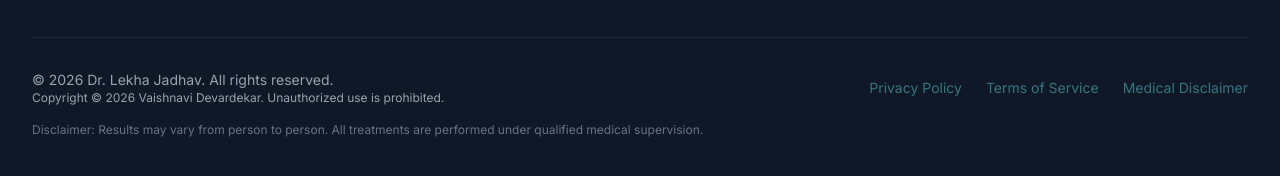
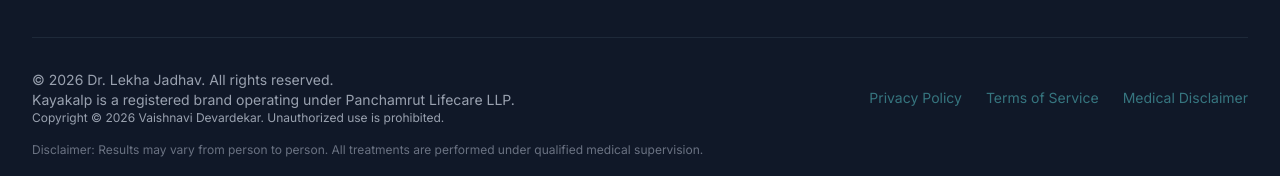
Before and after one commit to vaishud12/kayakalp-dr.lekha_jadhav, a Next.js app: page / in a window 1280 px wide. Shown: the part 9983-10159 px from the top of the page. Built offline with nearby package versions, Linux system fonts and the light colour scheme.

Commit message:
updated footer

```diff
--- a/app/components/Footer.jsx
+++ b/app/components/Footer.jsx
@@ -106,7 +106,7 @@ const Footer = () => {
         <div className="border-t border-gray-800 mt-10 pt-8">
           <div className="flex flex-col md:flex-row justify-between items-center gap-4">
             <p className="text-sm text-gray-400">
-              © {new Date().getFullYear()} Dr. Lekha Jadhav. All rights reserved.
+              © {new Date().getFullYear()} Dr. Lekha Jadhav. All rights reserved.<br/>Kayakalp is a registered brand operating under Panchamrut Lifecare LLP.
               <span className="block text-xs">Copyright © {new Date().getFullYear()} Vaishnavi Devardekar. Unauthorized use is prohibited.</span>
             </p>
             <div className="flex gap-6 text-sm">
--- a/app/layout.tsx
+++ b/app/layout.tsx
@@ -36,6 +36,7 @@ export const metadata: Metadata = {
     "skin specialist Pune",
     "Dr. Ninad Bhosale",
     "Dr. Sanjiv Jadhav",
+    "Panchamrut Lifecare LLP",
     "Dr. Shraddha Jadhav",
     "medical weight management",
     "chemical peels Pune",
```
